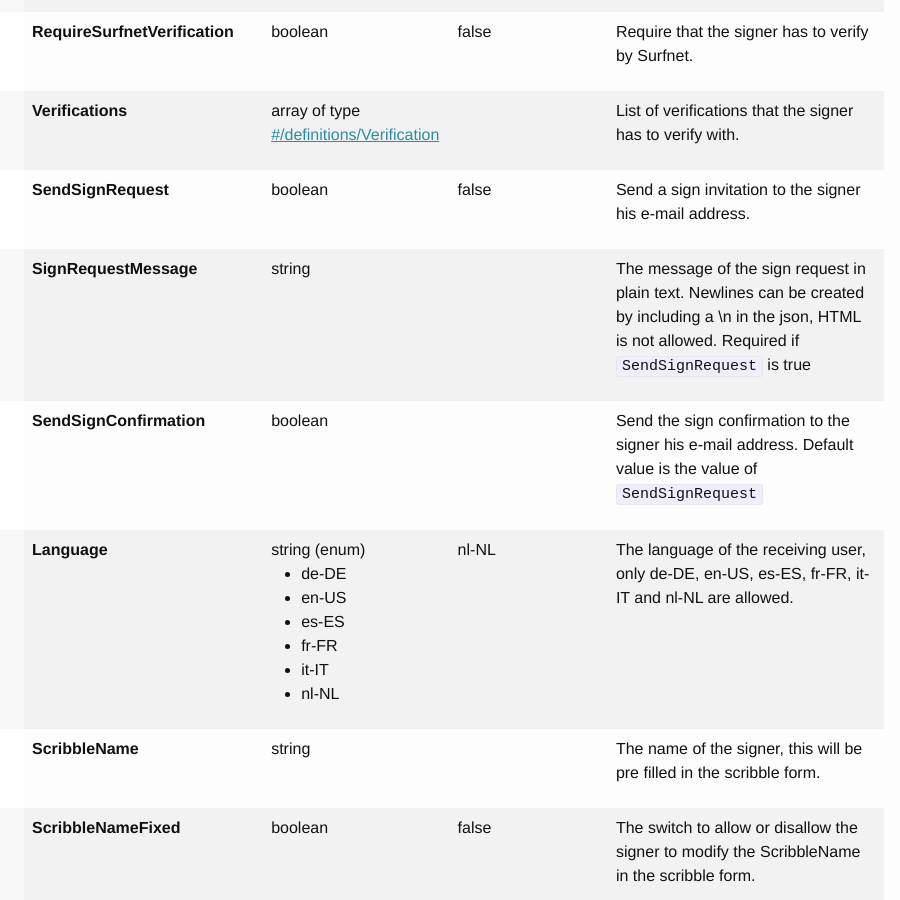
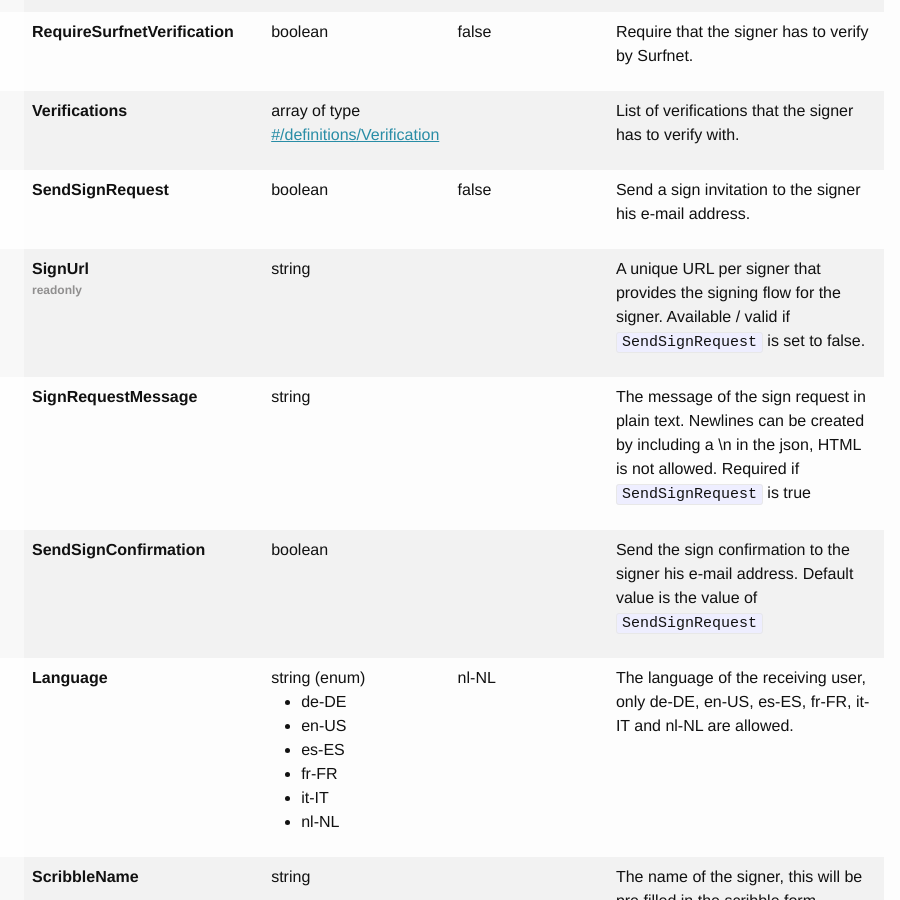
Before and after one commit to markohantula/evidos.github.io, a Jekyll site: the page built from endpoints.html, in a window 1280 px wide and 900 px high, scrolled down 8265 px. Shown: the whole window, without its empty margins (206-1106 px from the left). Built offline with Jekyll 4.4.1, drawn with Linux system fonts in a browser that asks for light colours.

Commit message:
Add signurl documentation

```diff
--- a/_data/api-swagger.yaml
+++ b/_data/api-swagger.yaml
@@ -276,6 +276,12 @@ definitions:
               description: Send a sign invitation to the signer his e-mail address.
               default: false
               type: boolean
+            SignUrl:
+              description: |
+                A unique URL per signer that provides the signing flow for the signer.
+                Available / valid if `SendSignRequest` is set to false.
+              type: string
+              readOnly: true
             SignRequestMessage:
               description: |
                 The message of the sign request in plain text.
```
